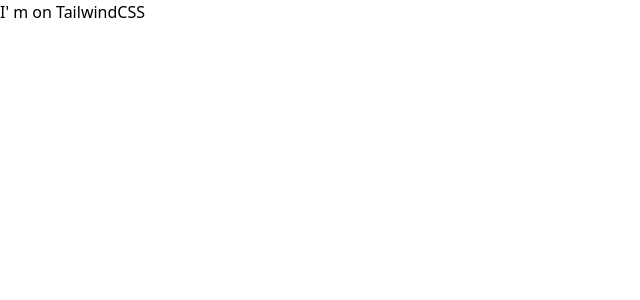
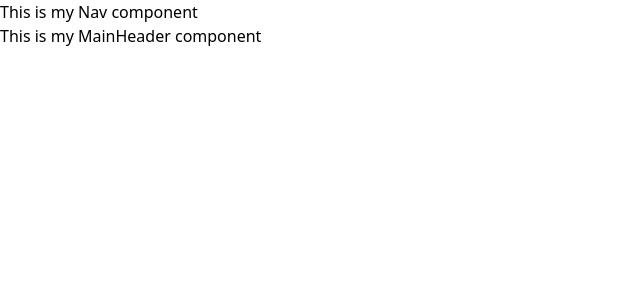
Before and after one commit to eugenia1984/vue-js, a Vue app in the folder tesla/: page / in a window 1280 px wide. Shown: the top 300 px of the page, without its empty margins (0-640 px from the left). Built offline with nearby package versions, Linux system fonts and the light colour scheme.

Commit message:
feat: start with the header and navbar

```diff
--- a/tesla/src/App.vue
+++ b/tesla/src/App.vue
@@ -1,8 +1,9 @@
 <template>
   <div class="container mx-auto">
-    <p>I' m on TailwindCSS</p>
+    <Home />
   </div>
 </template>
 
 <script setup>
+import Home from './views/Home.vue'
 </script>
--- /dev/null
+++ b/tesla/src/components/MainHeader.vue
@@ -0,0 +1,3 @@
+<template>
+  <div>This is my MainHeader component</div>
+</template>
--- /dev/null
+++ b/tesla/src/components/Nav.vue
@@ -0,0 +1,3 @@
+<template>
+  <div>This is my Nav component</div>
+</template>
--- /dev/null
+++ b/tesla/src/components/index.js
@@ -0,0 +1,7 @@
+import MainHeader from './MainHeader.vue'
+import Nav from './Nav.vue'
+
+export {
+  MainHeader,
+  Nav
+}
--- /dev/null
+++ b/tesla/src/views/Home.vue
@@ -0,0 +1,10 @@
+<template>
+  <div>
+    <Nav />
+    <MainHeader />
+  </div>
+</template>
+
+<script setup>
+import { MainHeader, Nav } from "../components";
+</script>
```
